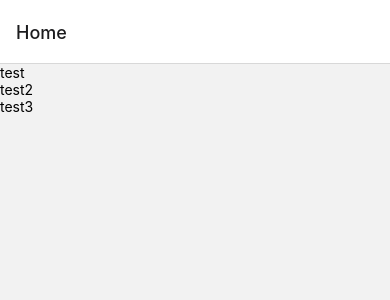
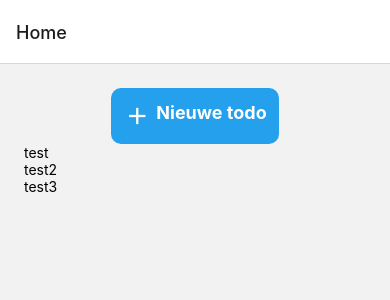
Before and after one commit to Qloozen/React-Native-Todo, a React Native app: screen /Home in a window 390 px wide. Shown: the top 300 px of the page. Built offline with nearby package versions, Linux system fonts and the light colour scheme.

Commit message:
created a custom button

```diff
--- a/screens/Home.js
+++ b/screens/Home.js
@@ -1,9 +1,13 @@
 import React, { useState } from 'react';
 import { StyleSheet, Text, View, FlatList } from 'react-native';
+import { global } from '../styles/global';
+
 //components
 import TodoItem from '../components/TodoItem';
+import AddBtn from '../shared/add-btn';
 
 const Home = () => {
+    //state
     const [todoList, setTodoList] = useState([
         {
             naam: "test"
@@ -15,8 +19,18 @@ const Home = () => {
             naam: "test3"
         }
     ]);
+
+    //handlers
+    const onPressHandler = () => {
+        console.log("add")
+    }
+
     return (
-        <View>
+        <View style={global.container}>
+            <AddBtn
+                text="Nieuwe todo"
+                onPress={onPressHandler}
+            />
             <FlatList
                 data={todoList}
                 renderItem={({ item }) => (
@@ -27,4 +41,8 @@ const Home = () => {
     );
 }
 
+const styles = StyleSheet.create({
+
+})
+
 export default Home;
--- /dev/null
+++ b/shared/add-btn.js
@@ -0,0 +1,37 @@
+import React from "react";
+import { StyleSheet, TouchableOpacity, Text, View } from "react-native";
+import { MaterialIcons } from '@expo/vector-icons'
+
+const AddBtn = ({ text, onPress }) => {
+    return (
+        <TouchableOpacity onPress={onPress}>
+            <View style={styles.button}>
+                <MaterialIcons
+                    name="add"
+                    size={28}
+                    color="white"
+                />
+                <Text style={styles.buttonText}>{text}</Text>
+            </View>
+        </TouchableOpacity>
+    );
+}
+
+const styles = StyleSheet.create({
+    button: {
+        flexDirection: "row",
+        borderRadius: 10,
+        paddingVertical: 14,
+        paddingHorizontal: 12,
+        backgroundColor: "#24a0ed",
+        alignSelf: "center"
+    },
+    buttonText: {
+        color: "white",
+        fontWeight: "bold",
+        fontSize: 18,
+        marginLeft: 5
+    }
+})
+
+export default AddBtn;
--- /dev/null
+++ b/styles/global.js
@@ -0,0 +1,8 @@
+import { StyleSheet } from "react-native";
+
+export const global = StyleSheet.create({
+    container: {
+        flex: 1,
+        padding: 24,
+    },
+});
```
